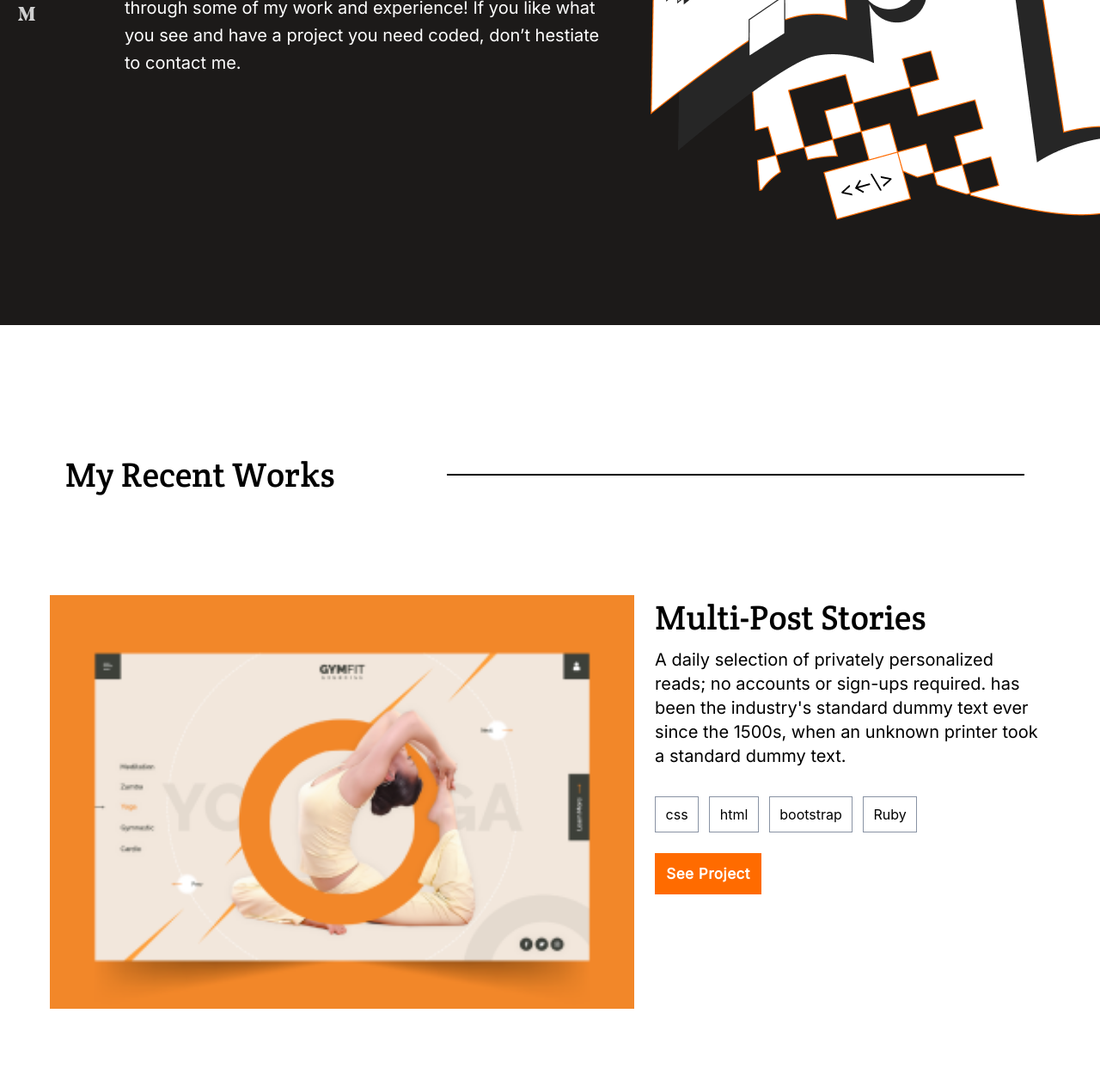
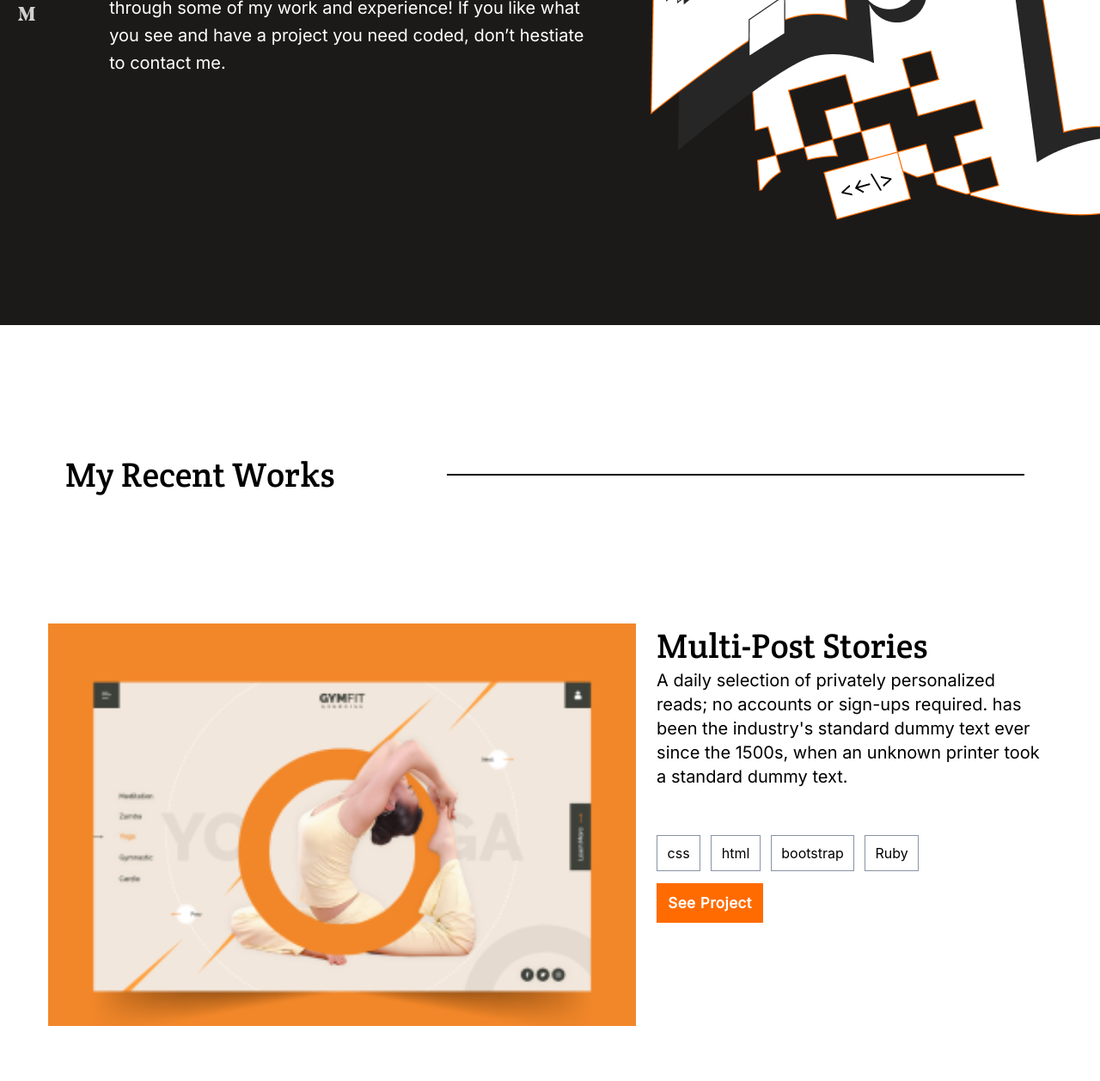
Before and after one commit to carloshs1994/Portfolio, a plain HTML site: page index.html in a window 1280 px wide. Shown: the part 593-1850 px from the top of the page at 86% size. Drawn offline with Linux system fonts and the light colour scheme.

Commit message:
Fix layout issues for 1100px breakpoint

```diff
--- a/styles.css
+++ b/styles.css
@@ -715,7 +715,7 @@ footer hr.footer-social-network {
   }
 
   .social-media-container {
-    width: 146px;
+    width: 10%;
     height: 100%;
     display: flex;
     flex-direction: row;
@@ -748,7 +748,7 @@ footer hr.footer-social-network {
   }
 
   .about-description {
-    width: 566px;
+    width: 470px;
     height: 148px;
     padding-left: 8%;
     font-size: 20px;
@@ -797,6 +797,11 @@ footer hr.footer-social-network {
     background-image: url(assets/Illustration-header-big.png);
   }
 
+  p.Description-text {
+    width: 470px;
+    align-self: stretch;
+  }
+
   .works-line {
     width: 60%;
   }
@@ -823,8 +828,9 @@ footer hr.footer-social-network {
   }
 
   .feat-img-principal-card {
-    width: 680px;
-    height: 481.033px;
+    width: 100%;
+    height: auto;
+    max-width: 684px;
     background-size: cover;
   }
 
@@ -844,6 +850,7 @@ footer hr.footer-social-network {
     font-size: 20px;
     font-weight: 400;
     line-height: 28px;
+    height: 186px;
   }
 
   .second-card {
@@ -917,12 +924,13 @@ footer hr.footer-social-network {
   }
 }
 
-/*horizontal moviles*
-@media (min-width:480px) and (max-width: 767px) {
+@media (min-width: 1200px) {
+  p.Description-text {
+    width: 566px;
+    align-self: center;
+  }
 
+  p.about-description {
+    width: 566px;
+  }
 }
-
-/*average moviles*
-@media (max-width:480px) {
-
-}*/
```
